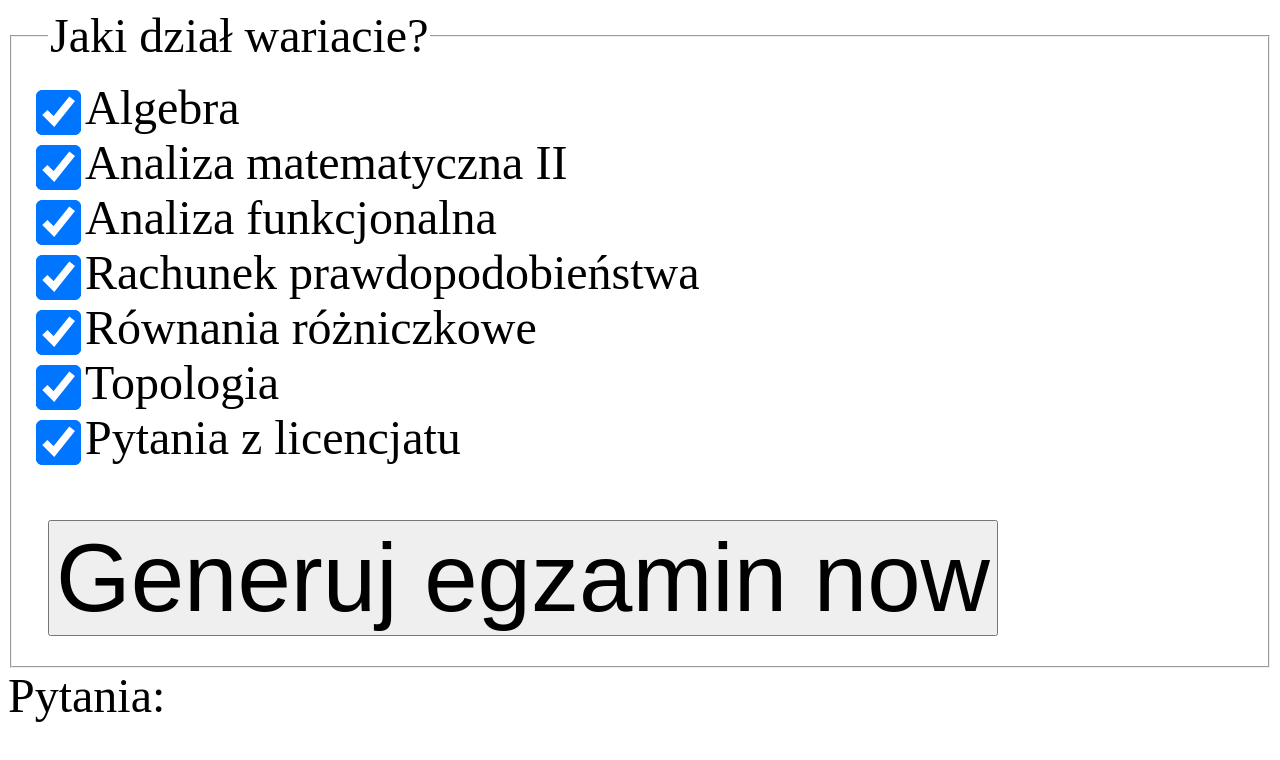
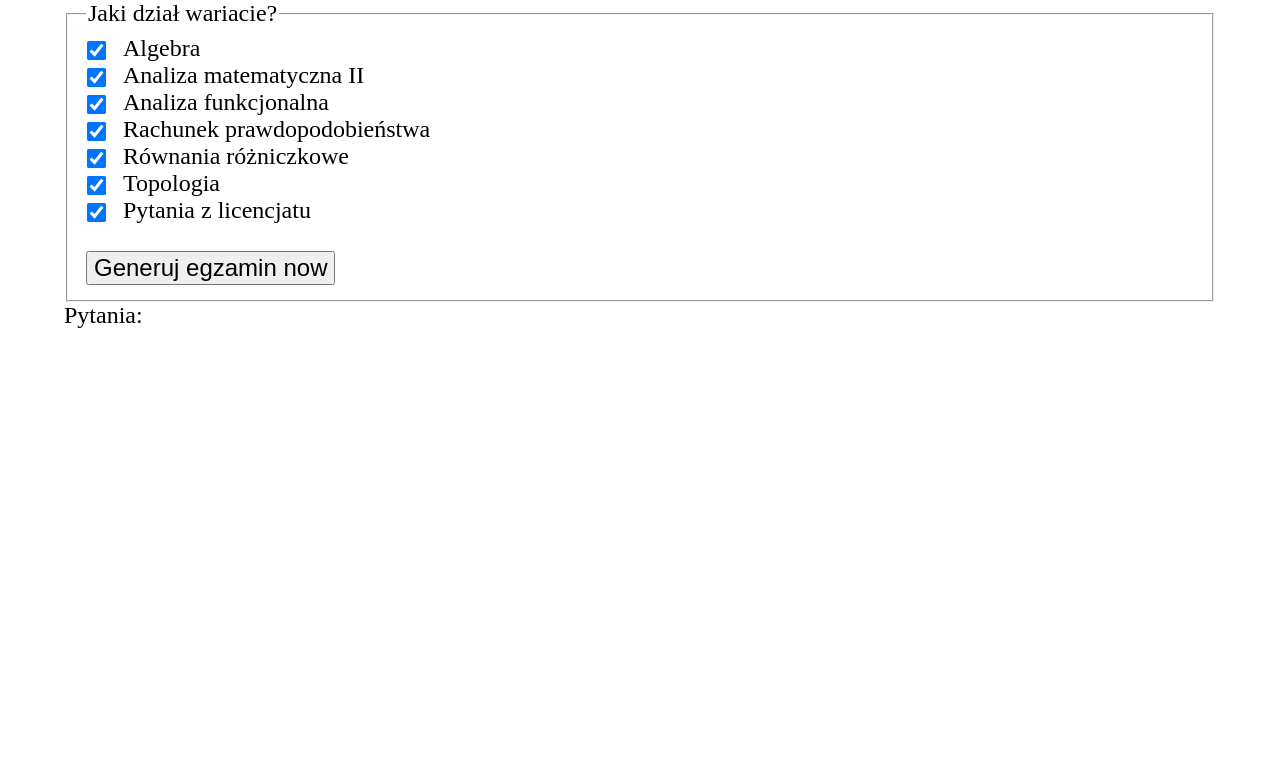
Before and after one commit to VashingMachine/VashingMachine.github.io, a plain HTML site: page index.html in a window 1280 px wide. Drawn offline with Linux system fonts and the light colour scheme.

Commit message:
Better css

```diff
--- a/index.html
+++ b/index.html
@@ -3,19 +3,26 @@
 
 <head>
     <meta charset="utf-8">
-    <meta name="viewport" content="width=maximum-scale, initial-scale=1.0">
+    <meta name="viewport" content="width=device-width, initial-scale=1.0">
     <title>Egzamin Licencjacki</title>
     <style>
+        *, *::after, *::before {
+            box-sizing: border-box;
+        }
+
         body {
-            font-size: 3em;
+            font-size: 3vh;
+            width: 90%;
+            margin: auto;
+            height: 100%;
         }
 
         input[type=submit] {
-            font-size: 2em;
+            font-size: 3vh;
         }
 
         input[type=checkbox]{
-            transform: scale(3.5);
+            transform: scale(1.5);
             padding: 10px;
             margin-right: 20px;
             vertical-align: middle;
@@ -27,13 +34,13 @@
     <form method="post" onsubmit="generate(event)">
         <fieldset>
             <legend>Jaki dział wariacie?</legend>
-            <input type="checkbox" name="topic" value="algebra" checked>Algebra<br>
-            <input type="checkbox" name="topic" value="real" checked>Analiza matematyczna II<br>
-            <input type="checkbox" name="topic" value="functional" checked>Analiza funkcjonalna<br>
-            <input type="checkbox" name="topic" value="probability" checked>Rachunek prawdopodobieństwa<br>
-            <input type="checkbox" name="topic" value="ode" checked>Równania różniczkowe<br>
-            <input type="checkbox" name="topic" value="topology" checked>Topologia<br>
-            <input type="checkbox" name="topic" value="graduate" checked>Pytania z licencjatu<br>
+            <label><input type="checkbox" name="topic" value="algebra" checked>Algebra</label><br>
+            <label><input type="checkbox" name="topic" value="real" checked>Analiza matematyczna II</label><br>
+            <label><input type="checkbox" name="topic" value="functional" checked>Analiza funkcjonalna</label><br>
+            <label><input type="checkbox" name="topic" value="probability" checked>Rachunek prawdopodobieństwa</label><br>
+            <label><input type="checkbox" name="topic" value="ode" checked>Równania różniczkowe</label><br>
+            <label><input type="checkbox" name="topic" value="topology" checked>Topologia</label><br>
+            <label><input type="checkbox" name="topic" value="graduate" checked>Pytania z licencjatu</label><br>
             <br>
             <input type="submit" value="Generuj egzamin now" />
         </fieldset>
```
